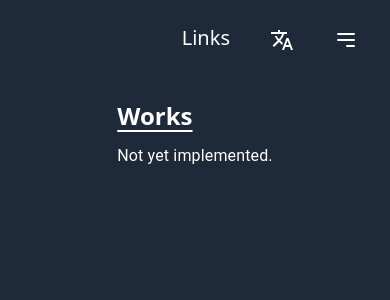
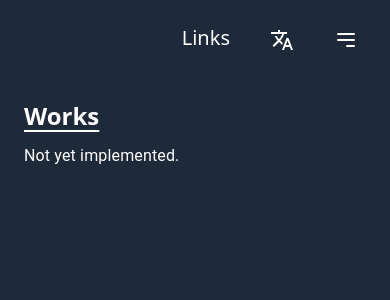
Before and after one commit to tetsugo02/my-homepage, a React (Vite) app: page /works in a window 390 px wide. Shown: the top 300 px of the page. Built offline with nearby package versions, Linux system fonts and the light colour scheme.

Commit message:
PageContainerコンポーネントのスタイルを更新し、Worksページに最小幅を追加

```diff
--- a/src/components/organism/pageContainer.tsx
+++ b/src/components/organism/pageContainer.tsx
@@ -6,7 +6,7 @@ interface pageContainerProps {
 
 const PageContainer = (props: pageContainerProps) => {
 	return (
-		<div className="container mx-auto px-4 py-20 min-w-full md:min-w-[40rem] lg:min-w-[48rem] max-w-3xl w-full rounded-lg">
+		<div className="container mx-auto px-4 py-20 min-w-full md:min-w-[40rem] lg:min-w-[48rem] sm:min-w-xl max-w-3xl w-full rounded-lg ">
 			{props.children}
 		</div>
 	);
--- a/src/components/pages/works.tsx
+++ b/src/components/pages/works.tsx
@@ -1,8 +1,9 @@
 import PageContainer from "../organism/pageContainer";
 import ArticleBlock from "../atom/articleBlock";
+
 const Works = () => {
 	return (
-		<div>
+		<div className="w-full min-w-full">
 			<PageContainer>
 				<ArticleBlock title="Works" content="Not yet implemented." />
 			</PageContainer>
```
